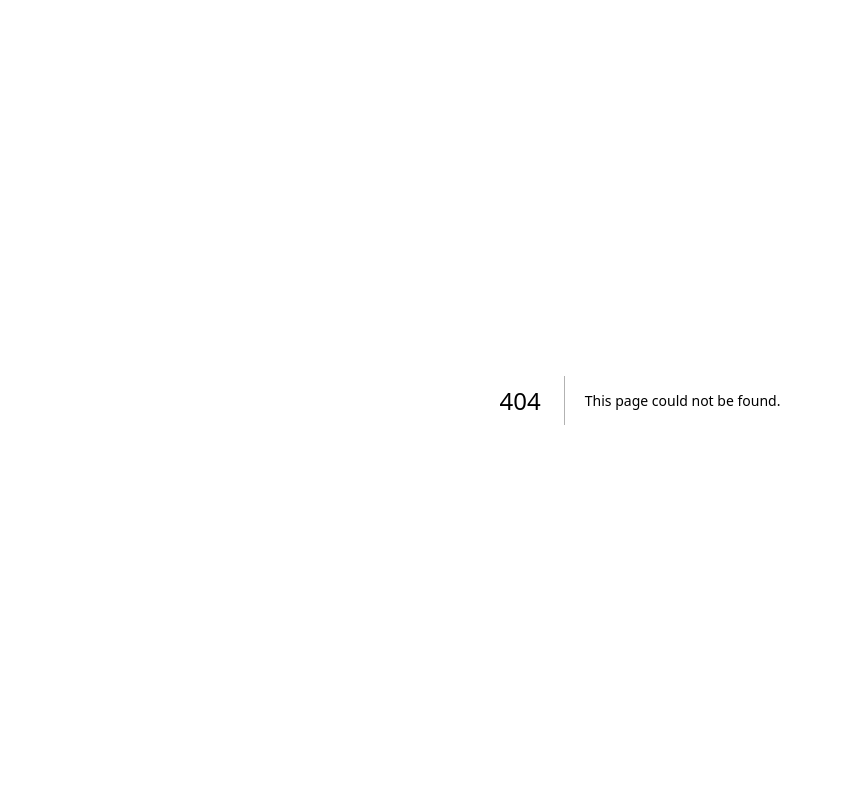
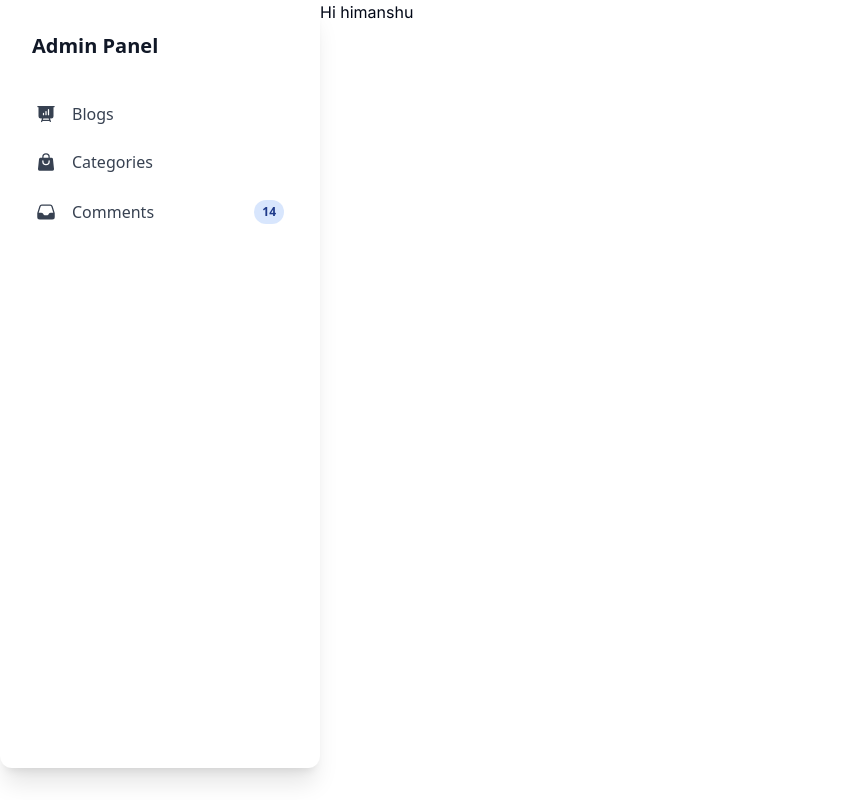
Before and after one commit to himanshuofficial/buzzzmaker, a Next.js app: page /admin/dashboard in a window 1280 px wide. Before the commit this address had no page. Shown: the whole page, without its empty margins (0-841 px from the left). Built offline with nearby package versions, Linux system fonts and the light colour scheme.

Commit message:
added sections for admin panel

```diff
--- /dev/null
+++ b/app/(admin)/admin/category-list/page.tsx
@@ -0,0 +1,7 @@
+export default function CategoryList() {
+    return (
+        <div>
+            Hi himanshu
+        </div>
+    )
+}
--- /dev/null
+++ b/app/(admin)/admin/dashboard/components/side-nav.tsx
@@ -0,0 +1,46 @@
+import { SECTIONS } from "../page"
+
+export interface SideNavBarProps {
+    onSectionClick: any
+}
+
+export default function SideNavBar(props: SideNavBarProps) {
+    return (
+        <>
+                <div className="relative flex flex-col bg-clip-border rounded-xl bg-white text-gray-700 h-[calc(100vh-2rem)] w-full max-w-[20rem] p-4 shadow-xl shadow-blue-gray-900/5">
+        <div className="mb-2 p-4">
+            <h5 className="block antialiased tracking-normal font-sans text-xl font-semibold leading-snug text-gray-900">Admin Panel</h5>
+        </div>
+        <nav className="flex flex-col gap-1 min-w-[240px] p-2 font-sans text-base font-normal text-gray-700">
+            <div role="button" tabindex="0" className="flex items-center w-full p-3 rounded-lg text-start leading-tight transition-all hover:bg-blue-50 hover:bg-opacity-80 focus:bg-blue-50 focus:bg-opacity-80 active:bg-gray-50 active:bg-opacity-80 hover:text-blue-900 focus:text-blue-900 active:text-blue-900 outline-none" onClick={() => props.onSectionClick(SECTIONS.POSTS)}>
+                <div className="grid place-items-center mr-4">
+                    <svg xmlns="http://www.w3.org/2000/svg" viewBox="0 0 24 24" fill="currentColor" aria-hidden="true" className="h-5 w-5">
+                    <path fill-rule="evenodd" d="M2.25 2.25a.75.75 0 000 1.5H3v10.5a3 3 0 003 3h1.21l-1.172 3.513a.75.75 0 001.424.474l.329-.987h8.418l.33.987a.75.75 0 001.422-.474l-1.17-3.513H18a3 3 0 003-3V3.75h.75a.75.75 0 000-1.5H2.25zm6.04 16.5l.5-1.5h6.42l.5 1.5H8.29zm7.46-12a.75.75 0 00-1.5 0v6a.75.75 0 001.5 0v-6zm-3 2.25a.75.75 0 00-1.5 0v3.75a.75.75 0 001.5 0V9zm-3 2.25a.75.75 0 00-1.5 0v1.5a.75.75 0 001.5 0v-1.5z" clip-rule="evenodd"></path>
+                    </svg>
+                </div>
+                Blogs
+            </div>
+            <div role="button" tabindex="0" className="flex items-center w-full p-3 rounded-lg text-start leading-tight transition-all hover:bg-blue-50 hover:bg-opacity-80 focus:bg-blue-50 focus:bg-opacity-80 active:bg-blue-50 active:bg-opacity-80 hover:text-blue-900 focus:text-blue-900 active:text-blue-900 outline-none" onClick={() => props.onSectionClick(SECTIONS.CATEGORIES)} >
+            <div className="grid place-items-center mr-4">
+                <svg xmlns="http://www.w3.org/2000/svg" viewBox="0 0 24 24" fill="currentColor" aria-hidden="true" className="h-5 w-5">
+                <path fill-rule="evenodd" d="M7.5 6v.75H5.513c-.96 0-1.764.724-1.865 1.679l-1.263 12A1.875 1.875 0 004.25 22.5h15.5a1.875 1.875 0 001.865-2.071l-1.263-12a1.875 1.875 0 00-1.865-1.679H16.5V6a4.5 4.5 0 10-9 0zM12 3a3 3 0 00-3 3v.75h6V6a3 3 0 00-3-3zm-3 8.25a3 3 0 106 0v-.75a.75.75 0 011.5 0v.75a4.5 4.5 0 11-9 0v-.75a.75.75 0 011.5 0v.75z" clip-rule="evenodd"></path>
+                </svg>
+            </div>Categories
+            </div>
+            <div role="button" tabindex="0" className="flex items-center w-full p-3 rounded-lg text-start leading-tight transition-all hover:bg-blue-50 hover:bg-opacity-80 focus:bg-blue-50 focus:bg-opacity-80 active:bg-blue-50 active:bg-opacity-80 hover:text-blue-900 focus:text-blue-900 active:text-blue-900 outline-none" onClick={() => props.onSectionClick(SECTIONS.COMMENTS)}>
+            <div className="grid place-items-center mr-4">
+                <svg xmlns="http://www.w3.org/2000/svg" viewBox="0 0 24 24" fill="currentColor" aria-hidden="true" className="h-5 w-5">
+                <path fill-rule="evenodd" d="M6.912 3a3 3 0 00-2.868 2.118l-2.411 7.838a3 3 0 00-.133.882V18a3 3 0 003 3h15a3 3 0 003-3v-4.162c0-.299-.045-.596-.133-.882l-2.412-7.838A3 3 0 0017.088 3H6.912zm13.823 9.75l-2.213-7.191A1.5 1.5 0 0017.088 4.5H6.912a1.5 1.5 0 00-1.434 1.059L3.265 12.75H6.11a3 3 0 012.684 1.658l.256.513a1.5 1.5 0 001.342.829h3.218a1.5 1.5 0 001.342-.83l.256-.512a3 3 0 012.684-1.658h2.844z" clip-rule="evenodd"></path>
+                </svg>
+            </div>Comments <div className="grid place-items-center ml-auto justify-self-end">
+                <div className="relative grid items-center font-sans font-bold uppercase whitespace-nowrap select-none bg-blue-500/20 text-blue-900 py-1 px-2 text-xs rounded-full">
+                <span className="">14</span>
+                </div>
+            </div>
+            </div>
+
+        </nav>
+        </div>
+        </>
+    )
+}
--- /dev/null
+++ b/app/(admin)/admin/dashboard/page.tsx
@@ -0,0 +1,50 @@
+'use client'
+
+export enum SECTIONS {
+    POSTS,
+    CATEGORIES,
+    COMMENTS
+}
+
+import { useState } from "react";
+import SideNavBar, { SideNavBarProps } from "./components/side-nav";
+import PostList from "../post-list/page";
+import CategoryList from "../category-list/page";
+
+export default function AdminDashboard() {
+    const [currentSection, setCurrentSection] = useState(SECTIONS.CATEGORIES)
+
+    function changeSection(section: SECTIONS) {
+        console.log('Setting', section)
+        setCurrentSection(section)
+    }
+
+    const sideNavBarProps: SideNavBarProps = {
+        onSectionClick: changeSection
+    }
+
+    function renderCurrentSection(section: SECTIONS) {
+
+        switch (section) {
+            case SECTIONS.POSTS:
+               return <PostList />;
+            case SECTIONS.CATEGORIES:
+                return <CategoryList />;
+            case SECTIONS.COMMENTS:
+                return <CategoryList />;
+        }
+        return ''
+
+    }
+
+    return (
+    <>
+    <div className="flex">
+        <SideNavBar {...sideNavBarProps}></SideNavBar>
+
+       <div>
+        { renderCurrentSection(currentSection) }
+       </div>
+    </div>
+    </>);
+}
--- /dev/null
+++ b/app/(admin)/admin/post-list/page.tsx
@@ -0,0 +1,4 @@
+export default function PostList() {
+    return<><div>
+        HI post list</div></>
+}
```
